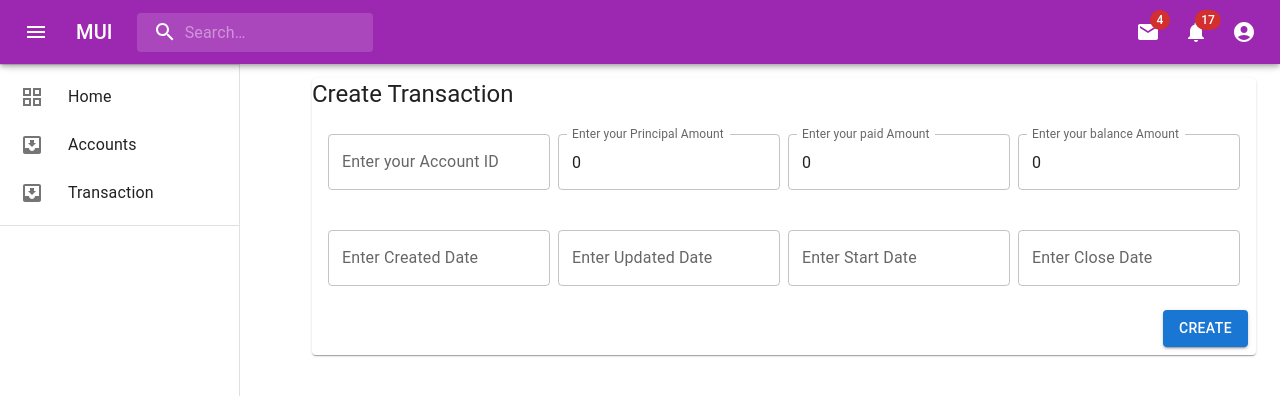
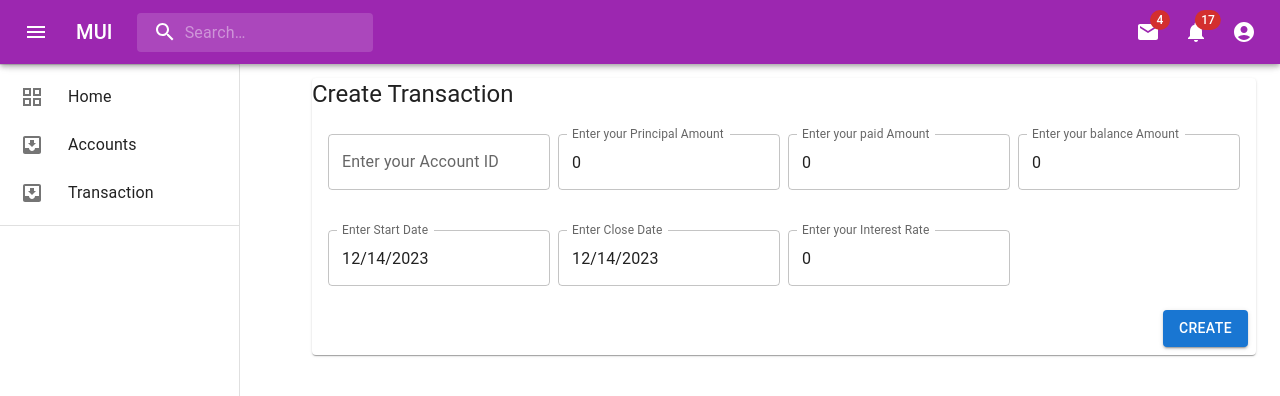
Before and after one commit to lokhandecoder/LoanApp, a React (Create React App) app: page /transaction in a window 1280 px wide. Shown: the top 396 px of the page. Built offline with nearby package versions, Linux system fonts and the light colour scheme.

Commit message:
new changes

```diff
--- a/src/Components/Transaction/TransactionForm.tsx
+++ b/src/Components/Transaction/TransactionForm.tsx
@@ -36,14 +36,11 @@ function TransactionForm() {
   const [createTransaction, setCreateTransaction] =
     React.useState<TransactionModel>({
       accountID: "",
-      mobileNo: "",
-      emailAddress: "",
-      isActive: false,
       principalAmount: 0,
       paidAmount: 0,
       balanceAmount: 0,
       createdDate: todayDate,
-      updatedDate: todayDate,
+      updatedDate: null,
       createdUserId: "",
       updatedUserId: "",
       startDate: todayDate,
@@ -64,15 +61,23 @@ function TransactionForm() {
 
     setCreateTransaction((prevTransaction) => ({
       ...prevTransaction,
-      [name]: type === "checkbox" ? checked : type === 'number' ? parseFloat(value) : value,
+      [name]:
+        type === "checkbox"
+          ? checked
+          : type === "number"
+          ? parseFloat(value)
+          : value,
     }));
   };
-  const handleDatePickerChange = (date: Date | null, name: string) => {
+  const handleDateChange = (date: Date | null, fieldName: string) => {
+    const formattedDate = date ? dayjs(date).toDate() : todayDate;
+
     setCreateTransaction((prevTransaction) => ({
       ...prevTransaction,
-      [name]: date || todayDate,
+      [fieldName]: formattedDate,
     }));
   };
+
   const handleSave = () => {
     // Add logic to save the transaction data
     console.log("Saving transaction:", createTransaction);
@@ -82,9 +87,6 @@ function TransactionForm() {
     // Reset the form fields to their initial state
     setCreateTransaction({
       accountID: "",
-      mobileNo: "",
-      emailAddress: "",
-      isActive: false,
       principalAmount: 0,
       paidAmount: 0,
       balanceAmount: 0,
@@ -126,6 +128,7 @@ function TransactionForm() {
                 label="Enter your Principal Amount"
                 variant="outlined"
                 fullWidth
+                type="number"
                 autoComplete="off"
                 name="principalAmount"
                 value={createTransaction.principalAmount}
@@ -142,6 +145,7 @@ function TransactionForm() {
                 variant="outlined"
                 fullWidth
                 autoComplete="off"
+                type="number"
                 name="paidAmount"
                 value={createTransaction.paidAmount}
                 onChange={handleChange}
@@ -158,6 +162,7 @@ function TransactionForm() {
                 fullWidth
                 autoComplete="off"
                 name="balanceAmount"
+                type="number"
                 value={createTransaction.balanceAmount}
                 onChange={handleChange}
                 // value={Account.accountName}
@@ -168,43 +173,41 @@ function TransactionForm() {
             </Grid>
             <Grid item xs={12} sm={4} md={3} lg={3}>
               <LocalizationProvider dateAdapter={AdapterDayjs}>
-                <DatePicker
-                  label="Enter Created Date"
-                  //   value={/* set the value here */}
-                  //   onChange={/* handle change */}
-                  //   renderInput={(params) => <TextField {...params} />}
-                />
+                <FormControl fullWidth>
+                  <DatePicker
+                    label="Enter Start Date"
+                    value={dayjs(createTransaction.startDate)}
+                    onChange={(date: any) =>
+                      handleDateChange(date, "startDate")
+                    }
+                  />
+                </FormControl>
               </LocalizationProvider>
             </Grid>
             <Grid item xs={12} sm={4} md={3} lg={3}>
               <LocalizationProvider dateAdapter={AdapterDayjs}>
-                <DatePicker
-                  label="Enter Updated Date"
-                  //   value={/* set the value here */}
-                  //   onChange={/* handle change */}
-                  //   renderInput={(params) => <TextField {...params} />}
-                />
+                <FormControl fullWidth>
+                  <DatePicker
+                    label="Enter Close Date"
+                    value={dayjs(createTransaction.closeDate)}
+                    onChange={(date: any) =>
+                      handleDateChange(date, "closeDate")
+                    }
+                  />
+                </FormControl>
               </LocalizationProvider>
             </Grid>
             <Grid item xs={12} sm={4} md={3} lg={3}>
-              <LocalizationProvider dateAdapter={AdapterDayjs}>
-                <DatePicker
-                  label="Enter Start Date"
-                  //   value={/* set the value here */}
-                  //   onChange={/* handle change */}
-                  //   renderInput={(params) => <TextField {...params} />}
-                />
-              </LocalizationProvider>
-            </Grid>
-            <Grid item xs={12} sm={4} md={3} lg={3}>
-              <LocalizationProvider dateAdapter={AdapterDayjs}>
-                <DatePicker
-                  label="Enter Close Date"
-                  //   value={/* set the value here */}
-                  //   onChange={/* handle change */}
-                  //   renderInput={(params) => <TextField {...params} />}
-                />
-              </LocalizationProvider>
+              <TextField
+                label="Enter your Interest Rate"
+                variant="outlined"
+                fullWidth
+                autoComplete="off"
+                name="interestRate"
+                type="number"
+                value={createTransaction.interestRate}
+                onChange={handleChange} // Use the existing handleChange function
+              />
             </Grid>
           </Grid>
         </CardContent>
--- a/src/Model/TransactionModel.ts
+++ b/src/Model/TransactionModel.ts
@@ -1,8 +1,5 @@
 export interface TransactionModel {
     accountID: string;
-    mobileNo: string;
-    emailAddress: string;
-    isActive: boolean;
     principalAmount: number;
     paidAmount: number;
     balanceAmount: number;
```
